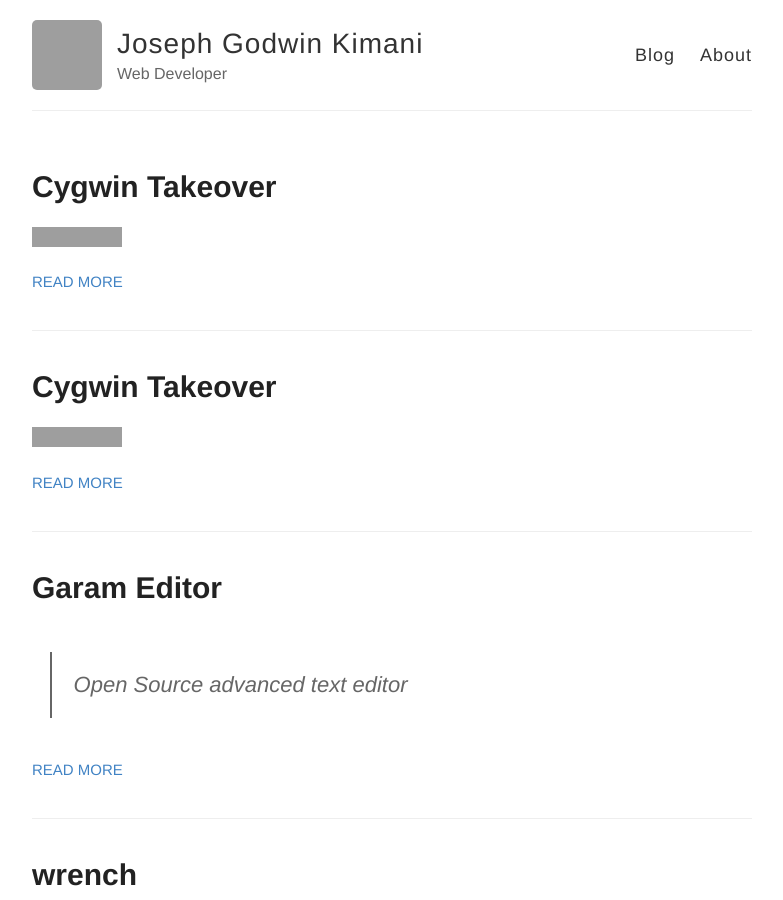
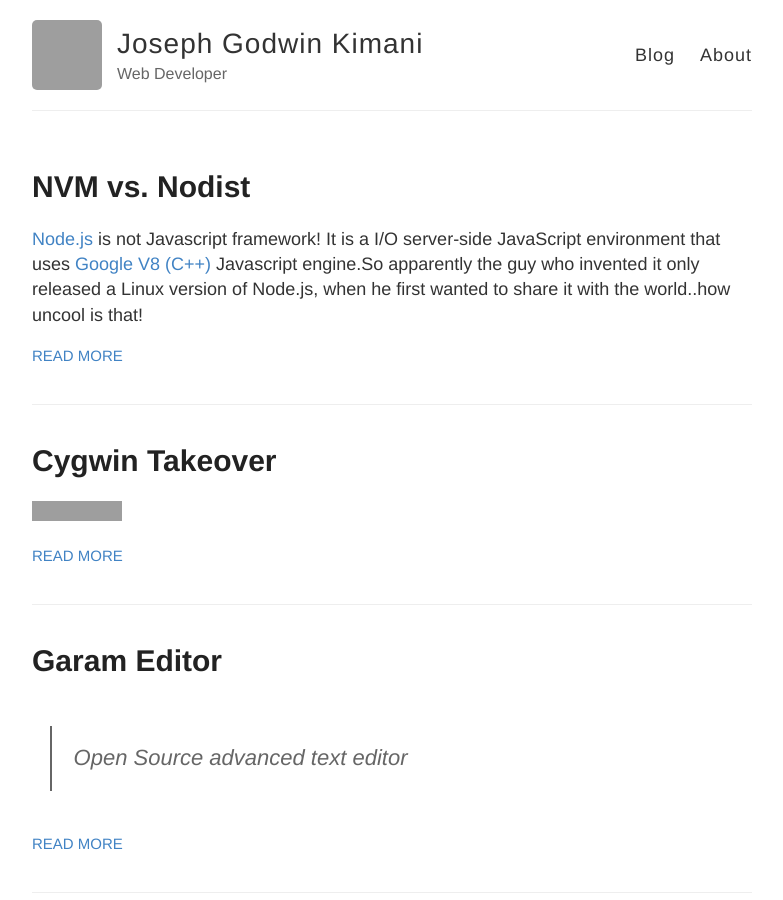
Before and after one commit to Gochojr/blogsite, a Jekyll site: the page built from index.html, in a window 1280 px wide and 900 px high. Shown: the whole window, without its empty margins (248-1031 px from the left). Built offline with Jekyll 4.4.1, drawn with Linux system fonts in a browser that asks for light colours; Markdown is read by kramdown in place of the engine named in the settings; comment, search, counter and statistics services are not loaded; some of the changed lines change nothing that is shown; grey boxes are pictures that could not be loaded.

Commit message:
NVM vs Nodist

```diff
--- a/_posts/2016-01-24-NVM vs. Nodist.md
+++ b/_posts/2016-01-24-NVM vs. Nodist.md
@@ -1,21 +1,39 @@
 ---
 layout: post
-title: Cygwin Takeover
+title: NVM vs. Nodist
 comments: True
 ---
 
-[![Terminal Lover](https://img.shields.io/badge/terminal-lover-blue.svg?style=flat-square)](https://github.com/Gochojr)
-
-![image](http://treasure.diylol.com/uploads/post/image/439841/resized_creepy-willy-wonka-meme-generator-you-thought-you-could-run-a-real-shell-on-windows-how-s-cygwin-treating-you-6176da.jpg)
 
 
-[Cygwin](https://www.cygwin.com/) is the revolution of command-line interfaces in windows, think of it as [gitbash](https://git-for-windows.github.io/), Windows command prompt and UNIX shell all in one! That's not just the only thing you get; you also get to rebuild it from source, write your own sh/bash scripts and commands, add lots of [packages](https://cygwin.com/packages/package_list.html). **How cool is that?!**
+[Node.js](https://nodejs.org) is not Javascript framework! It is a I/O server-side JavaScript environment that uses [Google V8 (C++)]() Javascript engine.So apparently the guy who invented it only released a Linux version of Node.js, when he first wanted to share it with the world..how uncool is that!
 
-![image](https://raw.githubusercontent.com/Gochojr/blogsite/gh-pages/images/cygwin001.png)
+Unfortunately, you will not find facts about what it does here but I can hint you one important fact about node.js is like [PHP]() in the aspect its used to build web servers.
 
-I currently use Cygwin with my own personal holy scroll of awesome shell script. If you are a _Linux_ fan you know the feeling when you get to pick colors for your terminal or if you love batch programming you know how it feels to get your own scripts even your name echoed in command-line.
+I love Node.js because it does nothing out-of-the-box basically it uses non-blocking I/O calls therefore enabling it to withstand millions of concurrent connections without incurring the cost of thread context switching. Most importantly, Node.js can be combined with most databases in a similar fashion as of that of MVC server-side development.
 
-Some of you would'nt want all that hustle!! try [Babun](http://babun.github.io/) shell instead, it is a two shell pre-configuration featuring cool software development tools.![image](https://s-media-cache-ak0.pinimg.com/736x/4e/5c/f7/4e5cf7d4ccb9c59b6620a9c71944d51e.jpg)
+Really I use Node.js to push real-time web applications over websockets. I run it over standard port (80) and I always know what is going on. Forget about java applets this is not even close! We are talking about a complete open web stack...
 
+It is in this light that every developer has the terrible ordeal of upgrading his/her tools every time there is new release and keeping older versions when you using say a CMS engine or other web frameworks in dire need of old tech..thats where [NVM](https://github.com/coreybutler/nvm-windows) and [Nodist](https://github.com/marcelklehr/nodist) step in.
 
-> **^_^** **---------------->**   [`Have a look at my Holy scroll!`](https://gist.github.com/Gochojr/0ae41e4767a2af031de1)
+They manage multiple versions of Node.js..not installations because it is not best practice to have more than one installation of [pure Node.js](https://nodejs.org/en/download/) in your development environment. Even a newer release would prompt to overwrite the older version.
+
+![image](https://raw.githubusercontent.com/Gochojr/blogsite/gh-pages/images/nvm_v_%20nodist.png)
+
+So why are there two command-line tools pioneered to do the same thing? Manage Node.js versions? Its simple [Nodist](https://github.com/marcelklehr/nodist) is playing around with BAT files for people who can remember all node and io versions that exist..haha barely the point it was my first but after `nodist install all` I was'nt happy with the number of times I had to keep doing a duplex of commands just to use npm. [NVM](https://github.com/coreybutler/nvm-windows) is more advanced, easy to use, and it comes in three ways of execution. My favourite option of NVM version control is soft link.
+
+This concept requires putting the soft link in the Windows system PATH as Admin updating its target to the node installation directory you want to use in your favourite command-line terminal. Switching to different versions of node is as simple as switching the soft link target by using the command `nvm use <version> [arch]` that is Node.js version and architecture (3-2bit or 64-bit).
+
+I am running five different versions of Node.js currently and all I have to use in my cygwin is the command: `nvm on` then I pick the version suitable for my development.
+
+Better is that I get to use it with this other tool called [node-windows](https://github.com/coreybutler/node-windows) which acts as big brother for all my Node.js scripts. Basically it runs all my Node.js scripts as Windows services and I get an event-log just in case..
+
+----------
+
+### For more information
+
+- [why-the-hell-would-i-use-node-js](http://www.toptal.com/nodejs/why-the-hell-would-i-use-node-js)
+- [This is too shallow for me](https://nodejs.org/en/about/)
+- [Can I use it with Visual Studio?](https://code.visualstudio.com/Docs/runtimes/nodejs)
+- [I thought you said it can be used with MongoDB?!](https://docs.mongodb.org/getting-started/node/)
+- [**WAIT!** I don't know what the hell you are talking about????!!](https://www.udemy.com/understand-nodejs/)
```
